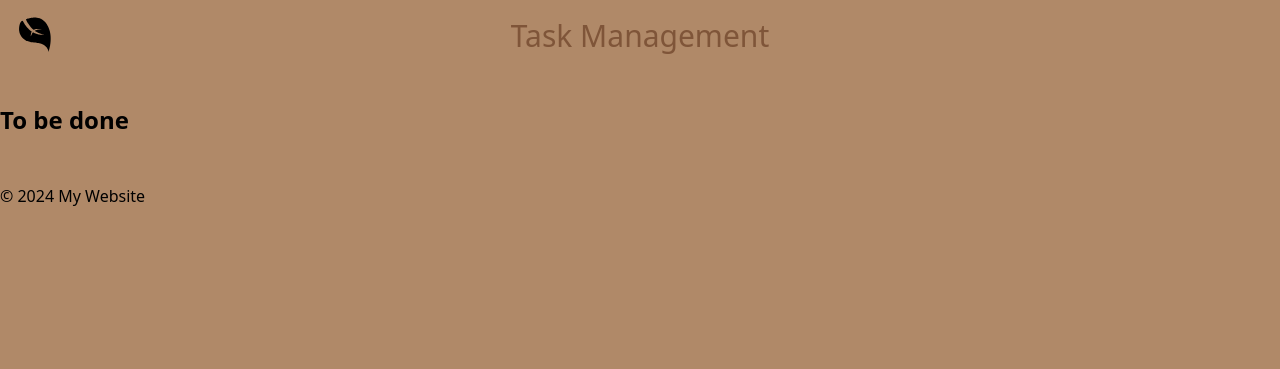
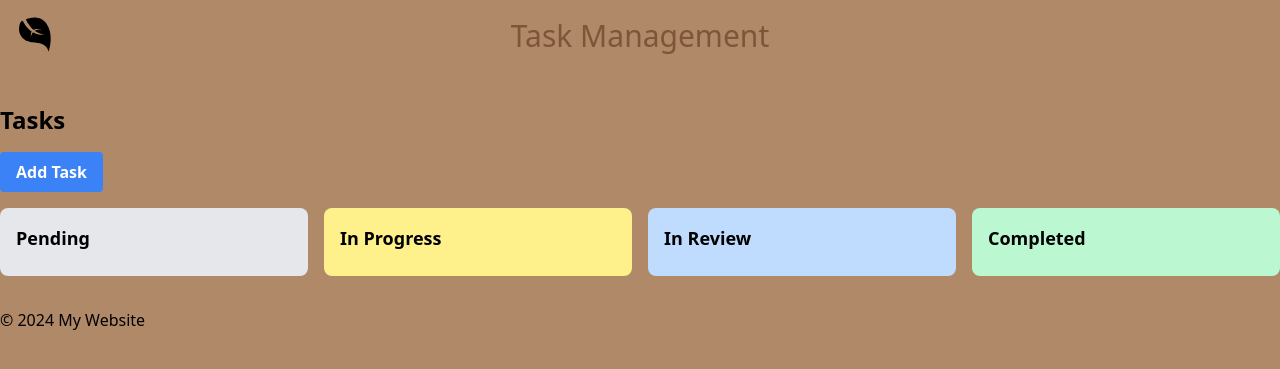
Before and after one commit to True-Fox/An-Application-with-Raft-Consensus-Algorithm, a Flask app: template templates/tasks.html in a window 1280 px wide. Shown: the top 369 px of the page. Run offline with Flask 3, Linux system fonts and the light colour scheme; the template is opened without the code that fills it, so the values that code supplies are empty; some libraries are stand-ins or nearby versions.

Commit message:
Added tasks page

```diff
--- a/app.py
+++ b/app.py
@@ -17,7 +17,6 @@ app.config['MYSQL_PASSWORD'] = os.getenv('MYSQL_PASSWORD')
 app.config['MYSQL_DB'] = os.getenv('MYSQL_DB')
 
 mysql = MySQL(app=app)
-
 
 @app.route('/login/', methods=['GET','POST'])
 def login():
@@ -84,8 +83,39 @@ def home():
 @app.route("/tasks/<int:project_id>")
 def tasks(project_id):
     if session.get('loggedin'):
-        # To be filled
-        return render_template("tasks.html")
+        cursor = mysql.connection.cursor(MySQLdb.cursors.DictCursor)
+        cursor.execute("SELECT * FROM Tasks WHERE project_id = %s", (project_id,))
+        tasks = cursor.fetchall()
+
+        pending_tasks = [task for task in tasks if task['status'] == 'pending']
+        in_progress_tasks = [task for task in tasks if task['status'] == 'in progress']
+        in_review_tasks = [task for task in tasks if task['status'] == 'in review']
+        completed_tasks = [task for task in tasks if task['status'] == 'completed']
+
+        return render_template("tasks.html", project_id=project_id, pending_tasks=pending_tasks, in_progress_tasks=in_progress_tasks, in_review_tasks=in_review_tasks, completed_tasks=completed_tasks)
+    else:
+        return redirect(url_for('login'))
+
+@app.route('/projects/<int:project_id>/add_task', methods=['GET', 'POST'])
+def add_task(project_id):
+    if session.get('loggedin'):
+        cursor = mysql.connection.cursor(MySQLdb.cursors.DictCursor)
+        cursor.execute("SELECT user_id, username FROM Users")
+        users = cursor.fetchall()
+
+        if request.method == 'POST':
+            task_name = request.form.get('task_name')
+            task_description = request.form.get('task_description')
+            due_date = request.form.get('due_date')
+            priority = request.form.get('priority')
+            status = request.form.get('status')
+            assigned_to = request.form.get('assigned_to')
+
+            cursor.execute("INSERT INTO Tasks (project_id, task_name, task_description, due_date, priority, status, assigned_to) VALUES (%s, %s, %s, %s, %s, %s, %s)", (project_id, task_name, task_description, due_date, priority, status, assigned_to))
+            mysql.connection.commit()
+            return redirect(url_for('tasks', project_id=project_id))
+
+        return render_template('add_task.html', project_id=project_id, users=users)
     else:
         return redirect(url_for('login'))
 
@@ -128,5 +158,23 @@ def delete_project(project_id):
         return redirect(url_for('login'))
     return redirect(url_for('home'))
 
+@app.route('/edit_task/<int:task_id>', methods=['GET', 'POST'])
+def edit_task(task_id):
+    if session.get('loggedin'):
+        cursor = mysql.connection.cursor(MySQLdb.cursors.DictCursor)
+        cursor.execute("SELECT * FROM Tasks WHERE task_id = %s", (task_id,))
+        task = cursor.fetchone()
+
+        if request.method == 'POST':
+            new_status = request.form.get('status')
+            cursor.execute("UPDATE Tasks SET status = %s WHERE task_id = %s", (new_status, task_id))
+            mysql.connection.commit()
+            return redirect(url_for('tasks', project_id=task['project_id']))
+
+        return render_template('edit_task.html', task=task)
+    else:
+        return redirect(url_for('login'))
+
+
 if __name__ == "__main__":
     app.run(debug=True)
--- a/docs/load.sql
+++ b/docs/load.sql
@@ -16,7 +16,7 @@ CREATE TABLE Projects (
 );
 
 CREATE TABLE Tasks (
-    task_id INT PRIMARY KEY,
+    task_id INT AUTO_INCREMENT PRIMARY KEY,
     project_id INT,
     task_name VARCHAR(255) NOT NULL,
     task_description TEXT,
--- a/templates/tasks.html
+++ b/templates/tasks.html
@@ -1,9 +1,58 @@
 {% extends 'base.html' %}
-
-{% block title %} Dashboard {% endblock %}
-
+{% block title %}Dashboard{% endblock %}
 {% block content %}
 <div class="container mx-auto py-8">
-    <h1 class="text-2xl font-bold mb-4">To be done</h1>
+    <h1 class="text-2xl font-bold mb-4">Tasks</h1>
+    <a href="{{ url_for('add_task', project_id=project_id) }}" class="bg-blue-500 hover:bg-blue-700 text-white font-bold py-2 px-4 rounded mb-4 inline-block">Add Task</a>
+    <div class="grid grid-cols-4 gap-4">
+        <div class="bg-gray-200 rounded-lg p-4">
+            <h2 class="text-lg font-bold mb-2">Pending</h2>
+            {% for task in pending_tasks %}
+            <div class="bg-white rounded-lg p-4 mb-2">
+                <h3 class="font-bold">{{ task.task_name }}</h3>
+                <p>{{ task.task_description }}</p>
+                <p>Due Date: {{ task.due_date }}</p>
+                <p>Priority: {{ task.priority }}</p>
+                <a href="{{ url_for('edit_task', task_id=task.task_id) }}" class="text-blue-500 hover:text-blue-700">Edit Status</a>
+            </div>
+            {% endfor %}
+        </div>
+        <div class="bg-yellow-200 rounded-lg p-4">
+            <h2 class="text-lg font-bold mb-2">In Progress</h2>
+            {% for task in in_progress_tasks %}
+            <div class="bg-white rounded-lg p-4 mb-2">
+                <h3 class="font-bold">{{ task.task_name }}</h3>
+                <p>{{ task.task_description }}</p>
+                <p>Due Date: {{ task.due_date }}</p>
+                <p>Priority: {{ task.priority }}</p>
+                <a href="{{ url_for('edit_task', task_id=task.task_id) }}" class="text-blue-500 hover:text-blue-700">Edit Status</a>
+            </div>
+            {% endfor %}
+        </div>
+        <div class="bg-blue-200 rounded-lg p-4">
+            <h2 class="text-lg font-bold mb-2">In Review</h2>
+            {% for task in in_review_tasks %}
+            <div class="bg-white rounded-lg p-4 mb-2">
+                <h3 class="font-bold">{{ task.task_name }}</h3>
+                <p>{{ task.task_description }}</p>
+                <p>Due Date: {{ task.due_date }}</p>
+                <p>Priority: {{ task.priority }}</p>
+                <a href="{{ url_for('edit_task', task_id=task.task_id) }}" class="text-blue-500 hover:text-blue-700">Edit Status</a>
+            </div>
+            {% endfor %}
+        </div>
+        <div class="bg-green-200 rounded-lg p-4">
+            <h2 class="text-lg font-bold mb-2">Completed</h2>
+            {% for task in completed_tasks %}
+            <div class="bg-white rounded-lg p-4 mb-2">
+                <h3 class="font-bold">{{ task.task_name }}</h3>
+                <p>{{ task.task_description }}</p>
+                <p>Due Date: {{ task.due_date }}</p>
+                <p>Priority: {{ task.priority }}</p>
+                <a href="{{ url_for('edit_task', task_id=task.task_id) }}" class="text-blue-500 hover:text-blue-700">Edit Status</a>
+            </div>
+            {% endfor %}
+        </div>
+    </div>
 </div>
 {% endblock %}
```
Also changed, not shown: templates/add_task.html (added, +47 -0 lines), templates/edit_task.html (added, +19 -0 lines).
